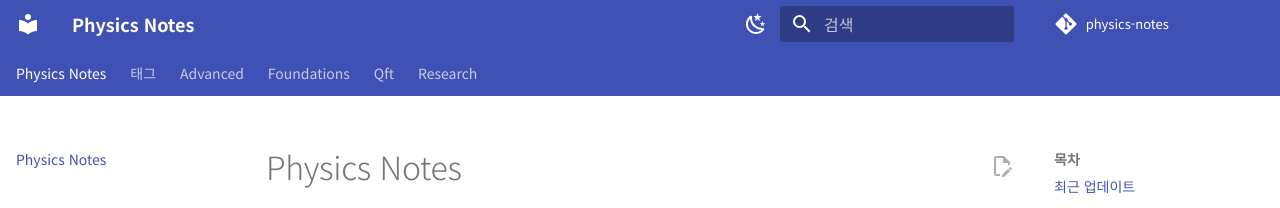
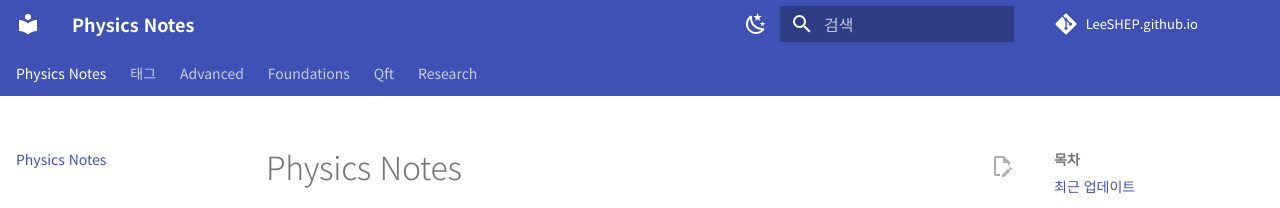
Before and after one commit to LeeSHEP/LeeSHEP.github.io, an MkDocs documentation site: the page built from docs/index.md, in a window 1280 px wide. Shown: the top 208 px of the page. Built offline with MkDocs 1.6.1 and Material for MkDocs 9.7.7, drawn with Linux system fonts in a browser that asks for light colours; comment, search, counter and statistics services are not loaded.

Commit message:
Move site to LeeSHEP.github.io root URL
Co-Authored-By: Claude Opus 5.5 <noreply@anthropic.com>

```diff
--- a/mkdocs.yml
+++ b/mkdocs.yml
@@ -1,8 +1,8 @@
 site_name: Physics Notes
 site_description: QFT 계산부터 연구 최전선까지 — 공부와 연구 기록
-site_url: https://bhj622ck7d-web.github.io/physics-notes/
-repo_url: https://github.com/bhj622ck7d-web/physics-notes
-repo_name: physics-notes
+site_url: https://leeshep.github.io/
+repo_url: https://github.com/LeeSHEP/LeeSHEP.github.io
+repo_name: LeeSHEP.github.io
 edit_uri: edit/main/docs/
 
 theme:
```
Also changed, not shown: README.md (+1 -1 lines).
